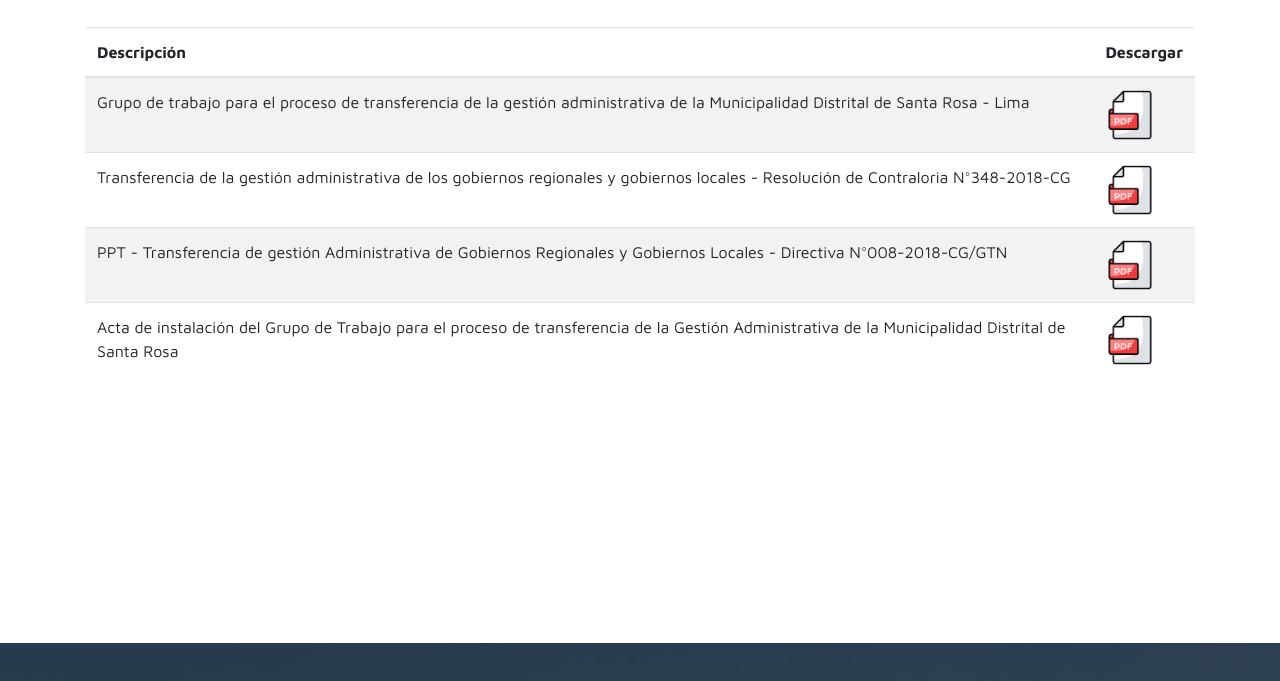
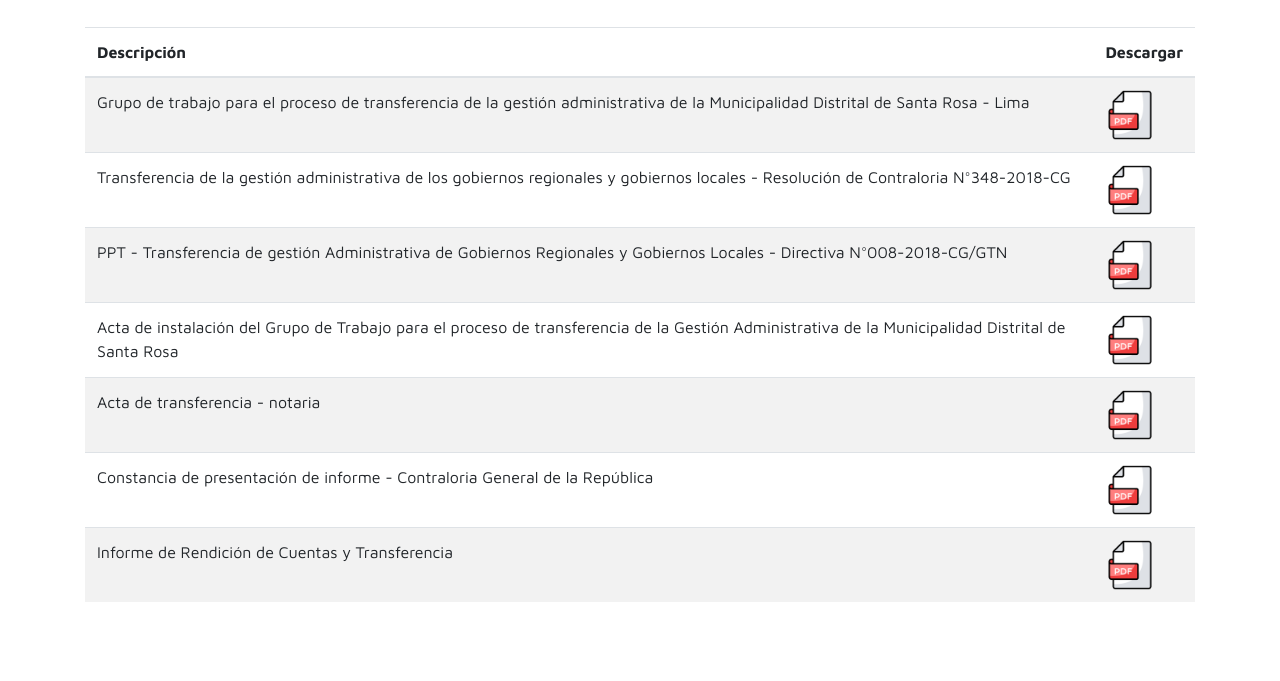
Before and after one commit to MDSR-LIMA/TRANSFERENCIA-MDSR, a plain HTML site: page index.html in a window 1280 px wide. Shown: the part 287-968 px from the top of the page. Drawn offline with Linux system fonts and the light colour scheme.

Commit message:
Add files via upload

```diff
--- a/index.html
+++ b/index.html
@@ -139,6 +139,50 @@ https://www.tooplate.com/view/2115-marvel
 
 
 
+            <tr scope="row">
+
+              <td>
+             Acta de transferencia - notaria
+             </td>
+
+              <td>
+              <a href="doc/GRUPO-TRABAJO/ACTA DE TRANSFERENCIA NOTARIA .pdf" download="ACTA DE TRANSFERENCIA" class="more"><img src="images/undraw/archivo-pdf.png" style="width: 50px;"></a>
+              </td>
+
+            </tr>
+
+
+
+
+            <tr>
+
+              <td>
+                Constancia de presentación de informe - Contraloria General de la República
+              </td>
+
+              <td>
+                <a href="doc/GRUPO-TRABAJO/CONS_TG_CEC38B80-462E-49F4-804A-115237406EE1.pdf" download="CONSTANCIA_TG" class="more"><img src="images/undraw/archivo-pdf.png" style="width: 50px;"></a>
+              </td>
+
+
+            </tr>
+
+
+
+
+            <tr scope="row">
+
+              <td>
+              Informe de Rendición de Cuentas y Transferencia
+             </td>
+
+              <td>
+              <a href="doc/GRUPO-TRABAJO/InformeTG_c3.pdf" download="INFORMETG_C3" class="more"><img src="images/undraw/archivo-pdf.png" style="width: 50px;"></a>
+              </td>
+
+            </tr>
+
+
 
 
 
```
Also changed, not shown: 3 other files.
